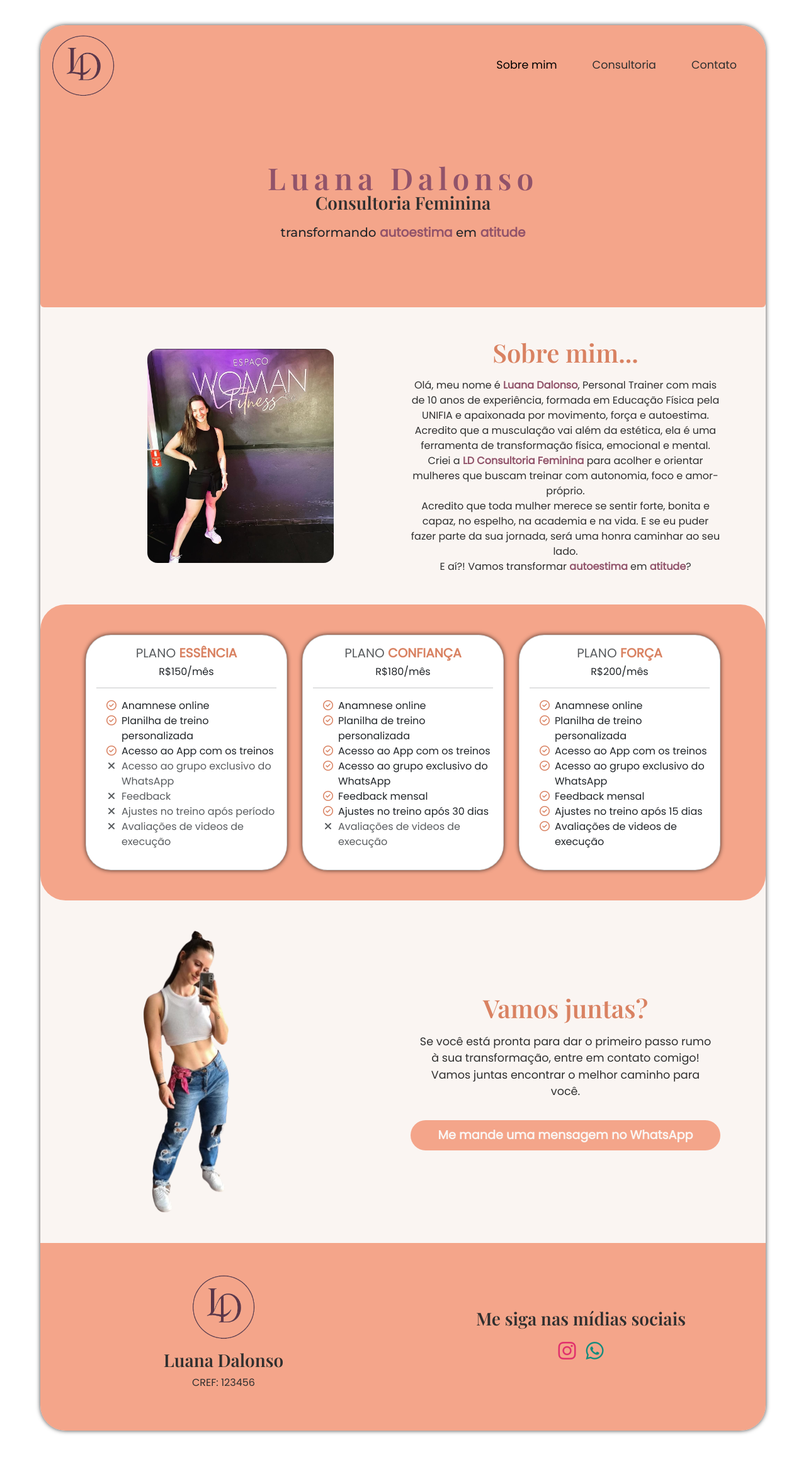
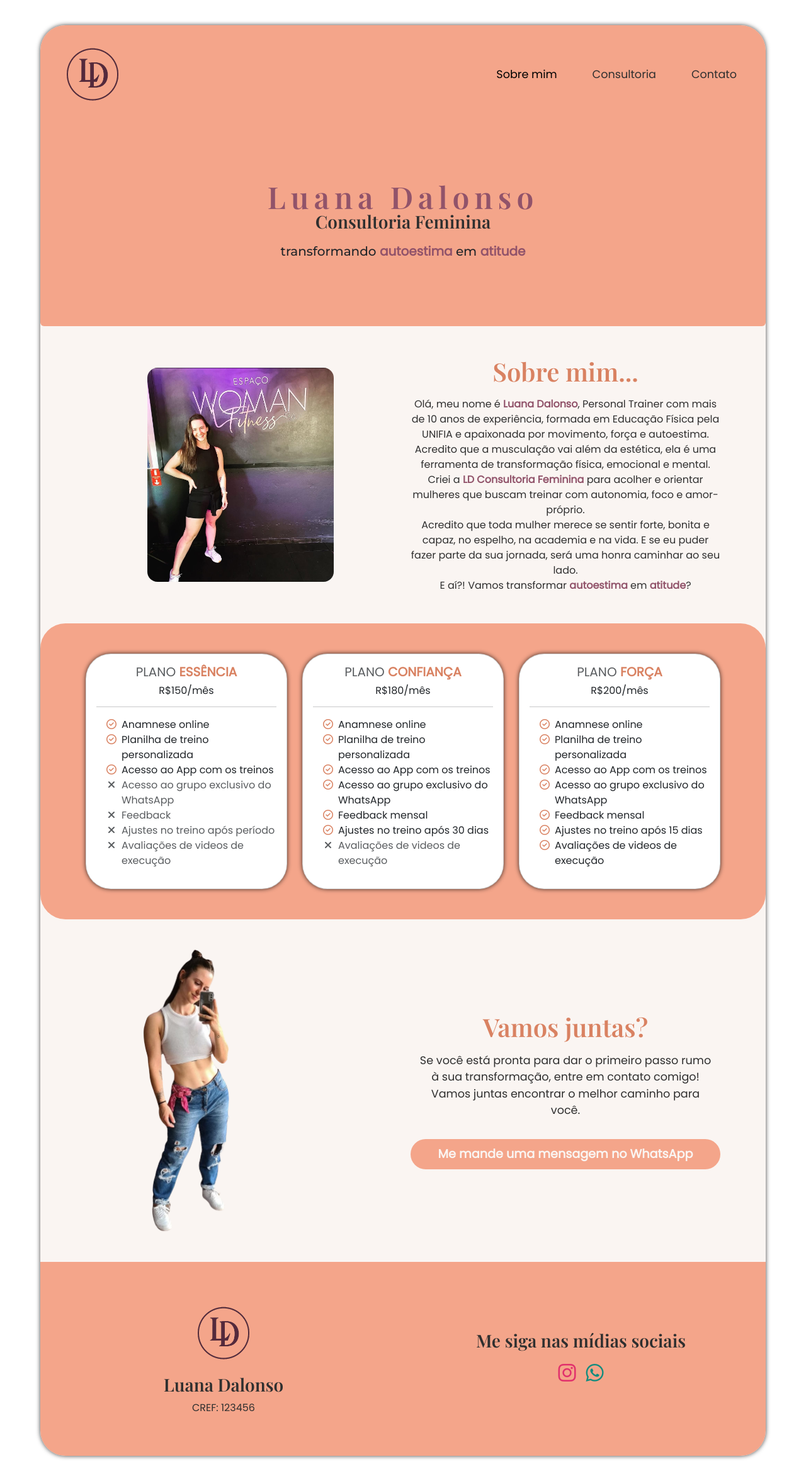
Before and after one commit to mtstavares/LD-Consultoria, a plain HTML site: page index.html in a window 1280 px wide. Shown: the whole page at 63% size. Before the commit the page ends 2312 px from the top, so only its background shows below. Drawn offline with nearby package versions, Linux system fonts and the light colour scheme.

Commit message:
Mudança do icone principal

```diff
--- a/index.html
+++ b/index.html
@@ -10,13 +10,23 @@
         content="Consultoria Feminina com Luana Dalonso — Treinos personalizados para mulheres. Autoestima, força e atitude.">
     <meta name="author" content="Luana Dalonso">
 
-    <script src="https://kit.fontawesome.com/4a20bd1216.js" crossorigin="anonymous"></script>
+    <!-- Meta para OpenGraph (redes sociais) -->
+    <meta property="og:title" content="Luana Dalonso - Consultoria Feminina" />
+    <meta property="og:description"
+        content="Treinos de musculação personalizados para mulheres. Autoestima e atitude com Luana Dalonso." />
+    <meta property="og:image" content="https://https://ldconsultoriafeminina.com/" />
+    <meta property="og:type" content="website" />
+    <meta property="og:url" content="https://https://ldconsultoriafeminina.com/" />
 
-    <link
-        href="https://fonts.googleapis.com/css2?family=Playfair+Display:wght@600&family=Poppins&family=Montserrat:wght@500&display=swap"
-        rel="stylesheet" />
+    <meta name="author" content="Luana Dalonso" />
+    <meta name="robots" content="index, follow" />
+
+    <link rel="canonical" href="https://https://ldconsultoriafeminina.com/" />
+    <link rel="icon" href="Imagens/icon2.png" type="image/x-icon" />
+
+
+    <!-- Folha de estilo e script -->
     <link rel="stylesheet" href="style.css" />
-
     <script src="script.js" defer></script>
 
     <!-- Bootstrap -->
@@ -25,6 +35,14 @@
     <script src="https://cdn.jsdelivr.net/npm/bootstrap@5.3.5/dist/js/bootstrap.bundle.min.js" defer
         integrity="sha384-k6d4wzSIapyDyv1kpU366/PK5hCdSbCRGRCMv+eplOQJWyd1fbcAu9OCUj5zNLiq"
         crossorigin="anonymous"></script>
+
+    <!-- Font Awesome -->
+    <script src="https://kit.fontawesome.com/4a20bd1216.js" crossorigin="anonymous"></script>
+
+    <!-- Fontes -->
+    <link
+        href="https://fonts.googleapis.com/css2?family=Playfair+Display:wght@600&family=Poppins&family=Montserrat:wght@500&display=swap"
+        rel="stylesheet" />
 </head>
 
 <body>
@@ -33,7 +51,7 @@
         <nav class="navbar navbar-expand-lg static-top">
             <div class="container">
                 <a class="navbar-brand" href="#">
-                    <img src="Imagens/marca_-_Copia-removebg-preview.png" alt="..." height="36">
+                    <img src="Imagens/icon.png" alt="..." height="36">
                 </a>
                 <button class="navbar-toggler" type="button" data-bs-toggle="collapse"
                     data-bs-target="#navbarSupportedContent" aria-controls="navbarSupportedContent"
@@ -86,16 +104,19 @@
                     <div class="col-12 col-lg-6 text_about">
                         <h1 class="mb-3">Sobre mim...</h1>
                         <p>
-                            Olá, meu nome é <b>Luana Dalonso</b>, Personal Trainer com mais de 10 anos de experiência, formada em
+                            Olá, meu nome é <b>Luana Dalonso</b>, Personal Trainer com mais de 10 anos de experiência,
+                            formada em
                             Educação
                             Física pela UNIFIA e apaixonada por movimento, força e autoestima.
                         </p>
                         <p>
-                            Acredito que a musculação vai além da estética, ela é uma ferramenta de transformação física,
+                            Acredito que a musculação vai além da estética, ela é uma ferramenta de transformação
+                            física,
                             emocional e mental.
                         </p>
                         <p>
-                            Criei a <b>LD Consultoria Feminina</b> para acolher e orientar mulheres que buscam treinar com autonomia,
+                            Criei a <b>LD Consultoria Feminina</b> para acolher e orientar mulheres que buscam treinar
+                            com autonomia,
                             foco e amor-próprio.
                         </p>
                         <p>
@@ -256,8 +277,7 @@
                     <!-- Logo e nome -->
                     <div class=" footer_content col-12 col-lg-6 text-center text-lg-start mb-4 mb-lg-0">
                         <div class="footer_logo">
-                            <img src="Imagens/marca_-_Copia-removebg-preview.png" alt="Logo LD Consultoria Feminina"
-                                class="mb-3" style="width: 100px;" />
+                            <img src="Imagens/icon.png" alt="Logo LD Consultoria Feminina" />
                             <h3>Luana Dalonso</h3>
                             <p>CREF: 123456</p>
                         </div>
--- a/style.css
+++ b/style.css
@@ -103,13 +103,10 @@ section {
 }
 
 .navbar img {
-    width: 100px;
-    height: 100px;
+    width: 130px;
+    height: 130px;
 }
 
-.nav-link a {
-    background-color: green;
-}
 
 .navbar-nav .nav-link {
     font-size: 1.1rem;
@@ -243,7 +240,7 @@ header b {
 }
 
 .form_contact{
-    margin-right: 80px !important;
+    margin-right: 90px !important;
 }
 
 .btn_contact button,
@@ -302,6 +299,12 @@ input[type="number"]::-webkit-outer-spin-button {
     align-items: center;
     flex-direction: column;
     padding: 0 !important;
+}
+
+.footer_logo img{
+    width: 130px !important;
+    height: 130px;
+    margin-bottom: 0;
 }
 
 .footer_media{
```
Also changed, not shown: Imagens/icon.png (added), Imagens/icon2.png (added).
